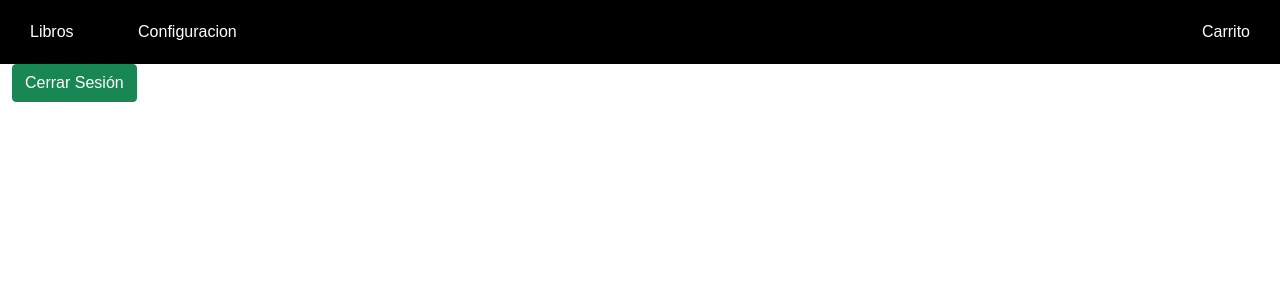
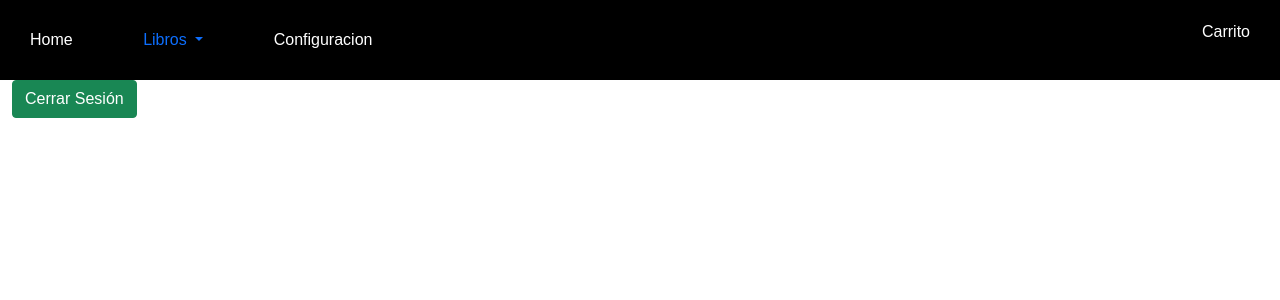
Before and after one commit to oscargargom/BookShop, a PHP site: page /index.php in a window 1280 px wide. Shown: the top 300 px of the page. Run offline with PHP 8.4, Linux system fonts and the light colour scheme; a user stored in the database is signed in; data that the repository does not hold is empty.

Commit message:
Cambios menores

```diff
--- a/carritoCompra/layout/menu.php
+++ b/carritoCompra/layout/menu.php
@@ -1,21 +1,40 @@
 <?php
 //Si la sesión ya está iniciada, no se vuelve a iniciar
-    if($sesionOn!=1){
+if ($sesionOn != 1) {
     session_start();
 }
 
 ?>
 <nav>
     <ul>
-            <li><a href="http://dwes.lan/TiendaLibrosPrincipal/index.php">Libros</a></li>
+        <li><a href="http://dwes.lan/TiendaLibrosPrincipal/index.php">Home</a></li>
+
+
+        <li class="nav-item dropdown">
+            <a class="nav-link dropdown-toggle" href="#" id="navbarDropdown" role="button" data-bs-toggle="dropdown" aria-expanded="false">
+                Libros
+            </a>
+            <ul class="dropdown-menu" aria-labelledby="navbarDropdown">
+                <li><a class="dropdown-item" href="#">Romance</a></li>
+                <li><a class="dropdown-item" href="#">Fantasía</a></li>
+                <li>
+                    <hr class="dropdown-divider">
+                </li>
+                <li><a class="dropdown-item" href="http://dwes.lan/TiendaLibrosPrincipal/index.php">Todos</a></li>
+            </ul>
+        </li>
+
+
+
+
         <?php
-            if($_SESSION['rol']==1){
+        if ($_SESSION['rol'] == 1) {
             echo '<li><a href="http://dwes.lan/TiendaLibrosPrincipal/crud/configAdmin.php">Configuracion</a></li>';
         }
 
         ?>
         <?php
-            if($carritoOn==1){
+        if ($carritoOn == 1) {
             echo "<li class='carrito'>
                 <a href='#' class='btn-carrito'>Carrito</a>
                 <div id='carrito-container'>
--- a/index.php
+++ b/index.php
@@ -26,7 +26,7 @@ apertura();
 
     <main>
         <?php
-        $response = json_decode(file_get_contents('http://dwes.lan/TiendaLibrosPrincipal/carritoCompra/api/productos/api-productos.php?categoria=juguetes'), true);
+        $response = json_decode(file_get_contents('http://dwes.lan/TiendaLibrosPrincipal/carritoCompra/api/productos/api-productos.php?categoria=libros'), true);
         if ($response['statuscode'] == 200) {
             foreach ($response['items'] as $item) {
                 include('carritoCompra/layout/items.php');
@@ -46,12 +46,6 @@ apertura();
     </footer>
 
     <script src="carritoCompra/js/main.js"></script>
-</body>
-
-</html>
-
-
-
-
 
 <?php
+cierre();
```
Also changed, not shown: img/libro01.jpg (deleted), img/libro02.jpg (deleted), img/libro03.jpg (deleted), img/libro04.jpg (deleted), img/libro05.jpg (deleted), img/libro06.jpg (deleted). Lines whose indentation alone changed are shown as unchanged.
